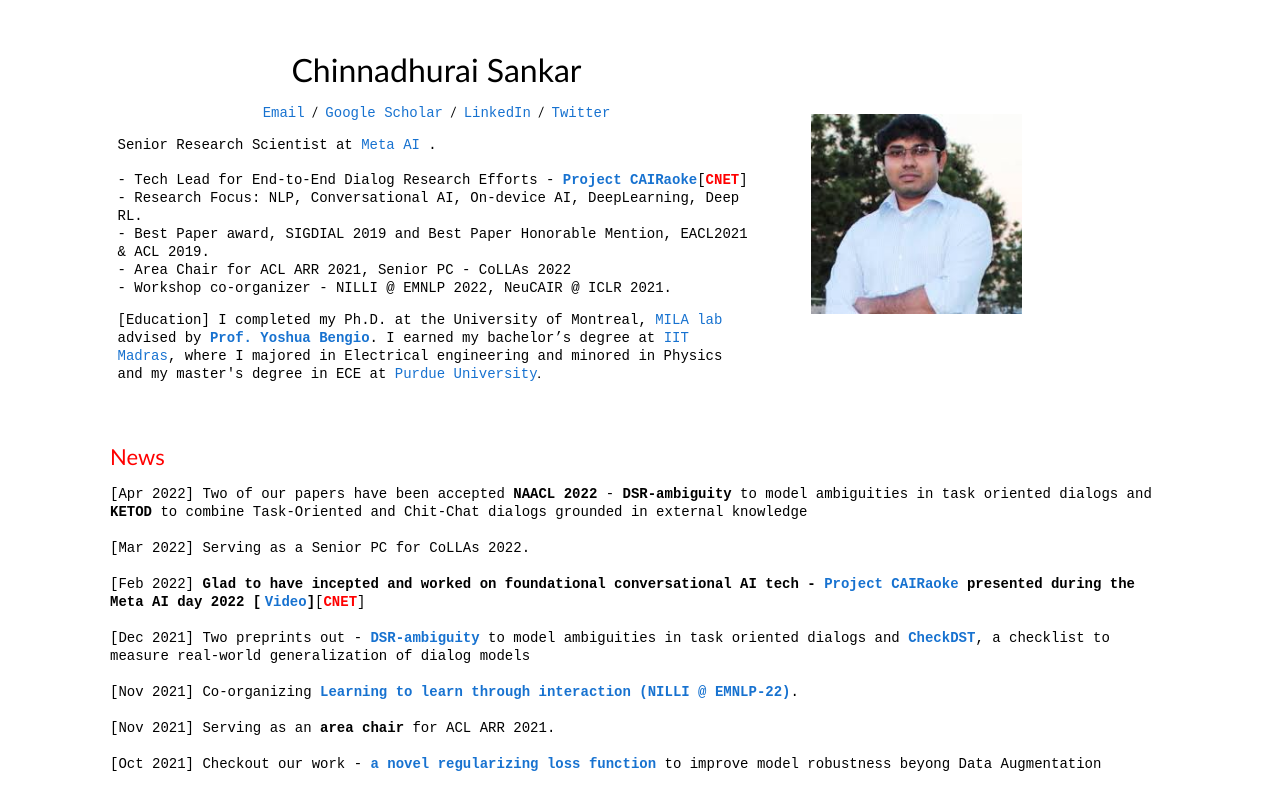
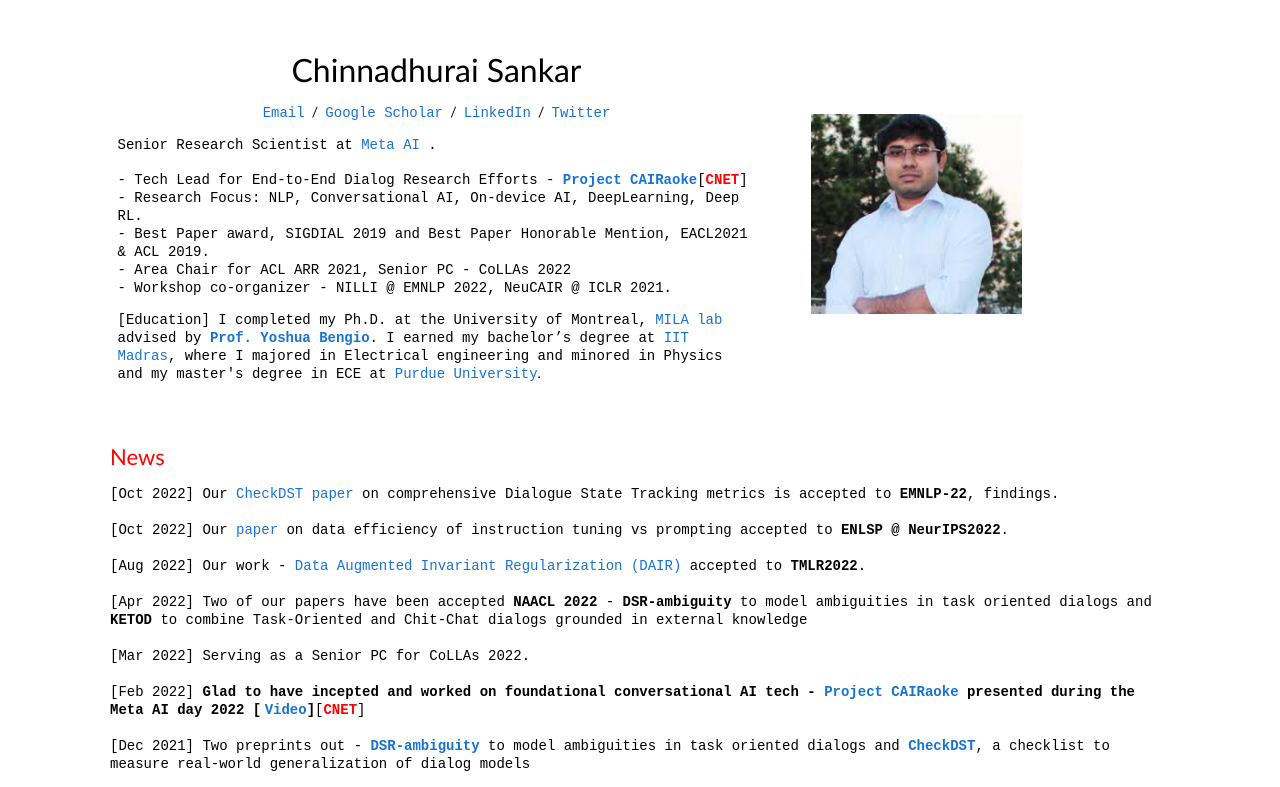
Before and after one commit to chinnadhurai/chinnadhurai.github.io, a plain HTML site: page index.html in a window 1280 px wide. Shown: the top 787 px of the page. Drawn offline with Linux system fonts and the light colour scheme.

Commit message:
Update index.html
aug-oct-2022 updates

```diff
--- a/index.html
+++ b/index.html
@@ -65,6 +65,9 @@
 
               <p>
 		<TT>
+    [Oct 2022] Our <a href="https://arxiv.org/abs/2112.08321"> <tt>CheckDST paper</tt></a> on comprehensive Dialogue State Tracking metrics is accepted to <B>EMNLP-22</B>, findings.<br><br>
+    [Oct 2022] Our <a href="https://arxiv.org/pdf/2210.03871.pdf"> <tt>paper</tt></a> on data efficiency of instruction tuning vs prompting accepted to <B>ENLSP @ NeurIPS2022</B>.<br><br>
+    [Aug 2022] Our work - <a href="https://arxiv.org/abs/2110.11205"> <tt>Data Augmented Invariant Regularization (DAIR)</tt></a> accepted to <B>TMLR2022</B>.<br><br>
     [Apr 2022] Two of our papers have been accepted <B>NAACL 2022</B> - <B>DSR-ambiguity</B> to model ambiguities in task oriented dialogs and <B>KETOD</B> to combine Task-Oriented and Chit-Chat dialogs grounded in external knowledge <br><br>
     [Mar 2022] Serving as a Senior PC for CoLLAs 2022.<br><br>
     [Feb 2022] <B>Glad to have incepted and worked on foundational conversational AI tech - <a href="https://ai.facebook.com/blog/project-cairaoke/"> <tt>Project CAIRaoke</tt></a> presented during the Meta AI day 2022 [<a href="https://www.youtube.com/watch?v=JnD6iRN9dt8"> <tt>Video</tt></a>]</B>[<B><a href="https://youtu.be/XzKtaqSisnA?t=199"><tt><FONT COLOR="RED">CNET</FONT></tt></a></B>]<br><br>
```
